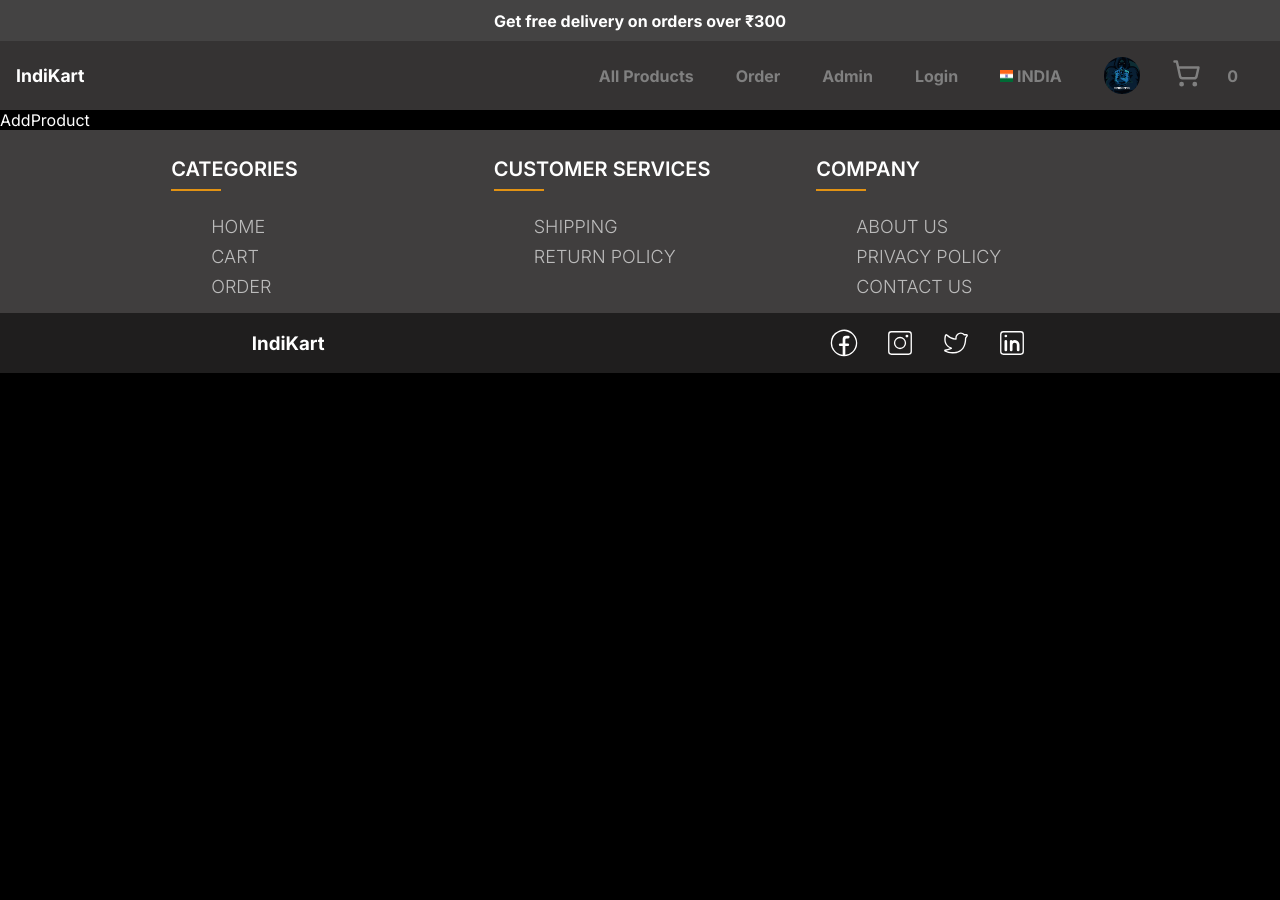
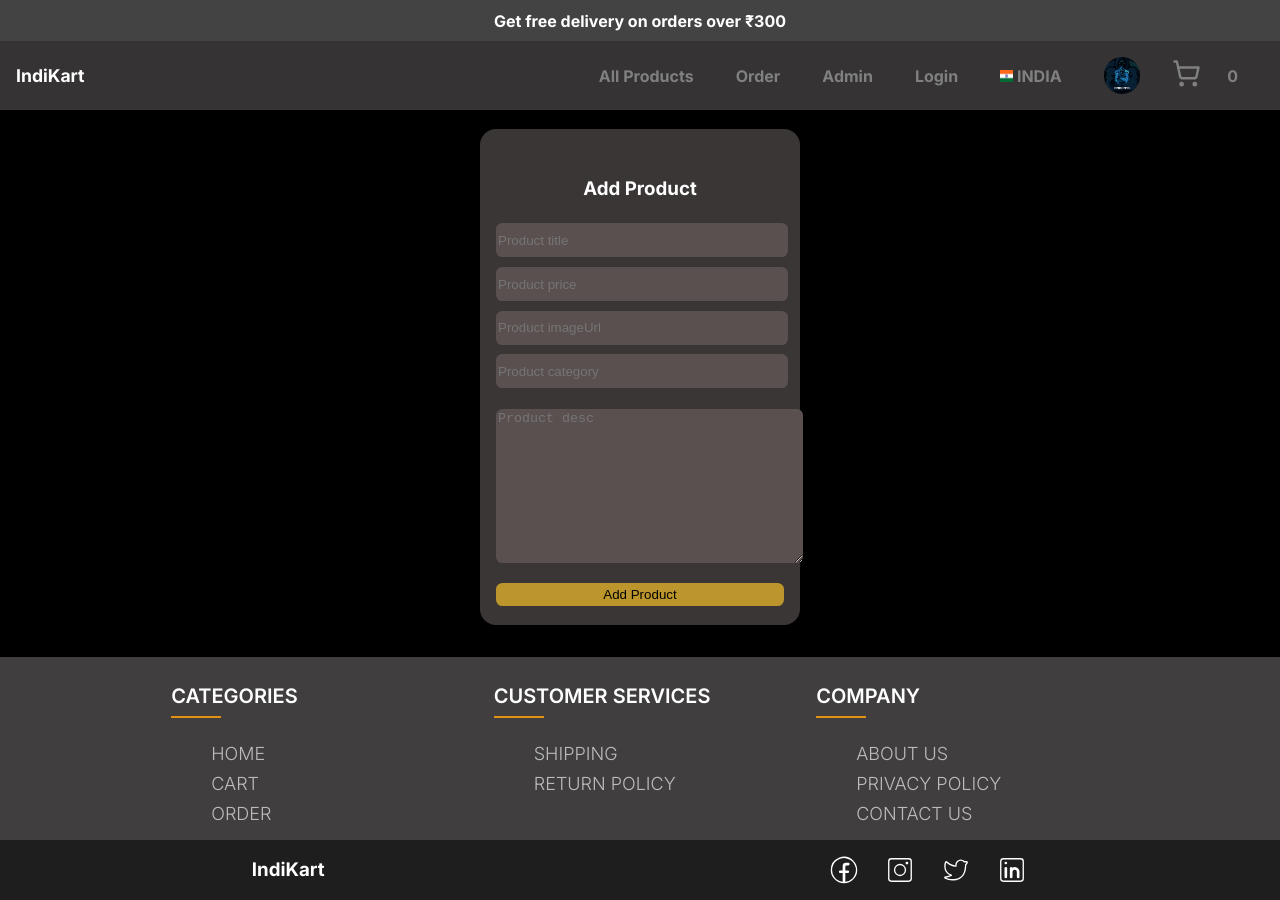
Before and after one commit to khushi-chaudhary29/IndiKart, a Next.js app: page /addproduct in a window 1280 px wide. Before the commit the page ends 800 px from the top, so only its background shows below. Built offline with nearby package versions, Linux system fonts and the light colour scheme.

Commit message:
add product and update product by Khushi

```diff
--- a/src/app/addproduct/page.js
+++ b/src/app/addproduct/page.js
@@ -3,7 +3,22 @@ import styles from '../page.module.css'
 
 const AddProduct = () => {
   return (
-    <main className='main'>AddProduct</main>
+    <main className='main'>
+      <div className={styles.AddProductContainer}>
+        <h3 className={styles.AddProductHeading}>Add Product</h3>
+        <input className={styles.AddProductAbout} type="text" name="txt_name" placeholder='Product title'></input>
+        <br></br>
+        <input className={styles.AddProductAbout} type="text" name="txt_name" placeholder='Product price'></input>
+        <br></br>
+        <input className={styles.AddProductAbout} type="text" name="txt_name" placeholder='Product imageUrl'></input>
+        <br></br>
+        <input className={styles.AddProductAbout} type="text" name="txt_name" placeholder='Product category'></input>
+        <br></br>
+        <textarea className={styles.AddProductTextArea} name="txt_qry" rows="10" cols="36" placeholder='Product desc'></textarea>
+        <br></br>
+        <button className={styles.AddProductButton}>Add Product</button>
+      </div>
+    </main>
   )
 }
 
--- a/src/app/page.module.css
+++ b/src/app/page.module.css
@@ -316,10 +316,11 @@
 }
 
 /*Admin*/
-.AdminContainer{
+.AdminContainer {
   display: flex;
   justify-content: center;
 }
+
 .mainAdmin {
   display: flex;
   gap: 1rem;
@@ -403,11 +404,12 @@
   text-decoration-line: underline;
   margin-top: 3rem;
 }
-.productAdd{
- display: flex;
- justify-content: flex-end;
- margin-top: 5rem;
- margin-right: 14.5rem;
+
+.productAdd {
+  display: flex;
+  justify-content: flex-end;
+  margin-top: 5rem;
+  margin-right: 14.5rem;
 }
 
 
@@ -422,7 +424,8 @@
   text-align: center;
 
 }
-.ProductTable{
+
+.ProductTable {
   display: flex;
   justify-content: center;
   align-items: center;
@@ -455,7 +458,8 @@
   text-decoration-line: underline;
   margin-top: 3rem;
 }
-.OrderTable{
+
+.OrderTable {
   display: flex;
   justify-content: center;
 }
@@ -490,7 +494,8 @@
   text-decoration-line: underline;
   margin-top: 1rem;
 }
-.UserTable{
+
+.UserTable {
   display: flex;
   justify-content: center;
 }
@@ -516,24 +521,28 @@
 }
 
 /* Cart */
-.cartContainer{
+.cartContainer {
   margin-bottom: 10rem;
 }
-.heading{
+
+.heading {
   font-size: 3rem;
   text-align: center;
   justify-content: center;
 }
-.cart{
+
+.cart {
   display: flex;
   justify-content: center;
   margin-top: 3rem;
   gap: 2rem;
 }
-.cartLeft{
+
+.cartLeft {
   display: flex;
 }
-.leftcontainer{
+
+.leftcontainer {
   display: flex;
   padding: 1rem;
   background-color: #332f2f;
@@ -543,31 +552,33 @@
   height: 12rem;
 }
 
-.leftcontainer img{
+.leftcontainer img {
   border-radius: .8rem;
 }
-.cartcantainerdetails{
+
+.cartcantainerdetails {
   padding-left: 1rem;
 }
 
-.desc{
+.desc {
   margin-top: -.5rem;
 
 }
-.price{
- margin-top: -.5rem;
+
+.price {
+  margin-top: -.5rem;
 
 }
 
-.cartDelete{
+.cartDelete {
   font-size: 1.5rem;
   margin-left: -2.5rem;
   margin-top: 1rem;
 }
 
-.cartcontainer1{
+.cartcontainer1 {
   display: flex;
-  background-color:  #332f2f;
+  background-color: #332f2f;
   flex-direction: column;
   width: 20rem;
   height: 15rem;
@@ -575,31 +586,37 @@
   color: #fff;
   border-radius: 1rem;
 }
-.cartpara{
+
+.cartpara {
   display: flex;
   justify-content: space-around;
 
 }
-.cartpara1{
+
+.cartpara1 {
   display: flex;
   justify-content: space-around;
 
 }
-.cartpara2{
+
+.cartpara2 {
   display: flex;
   justify-content: space-around;
 
 }
-.cartunderline{
+
+.cartunderline {
   width: 80%;
 }
-.cartbutton{
- display: flex;
- justify-content: center;
- align-items: center;
+
+.cartbutton {
+  display: flex;
+  justify-content: center;
+  align-items: center;
 
 }
-.button{
+
+.button {
   background-color: blueviolet;
   border-radius: .5rem;
   font-size: 1rem;
@@ -609,3 +626,51 @@
   height: 2rem;
 
 }
+
+/*AddProduct*/
+.AddProductContainer {
+  background-color: rgb(59, 54, 54);
+  border-radius: 1rem;
+  width: 20rem;
+  height: 31rem;
+  margin: auto;
+  margin-bottom: 2rem;
+
+
+}
+
+.AddProductHeading {
+  text-align: center;
+  padding-top: 3rem;
+}
+
+.AddProductAbout {
+  background-color: rgb(91, 80, 80);
+  border-radius: 0.4rem;
+  border: rgb(91, 80, 80);
+  margin-left: 1rem;
+  width: 18rem;
+  height: 2rem;
+  margin-top: 0.3rem;
+  margin-bottom: 0.3rem;
+
+
+}
+
+.AddProductTextArea {
+  background-color: rgb(91, 80, 80);
+  margin-left: 1rem;
+  border-radius: 0.4rem;
+  margin-top: 1rem;
+  margin-bottom: 1rem;
+  border: rgb(91, 80, 80);
+}
+
+.AddProductButton {
+  background-color: rgb(188, 150, 44);
+  border: solid rgb(188, 150, 44);
+  border-radius: 0.4rem;
+  width: 18rem;
+  color: black;
+  margin-left: 1rem;
+}
```
Also changed, not shown: src/app/updateproduct/page.js (+16 -1 lines).
